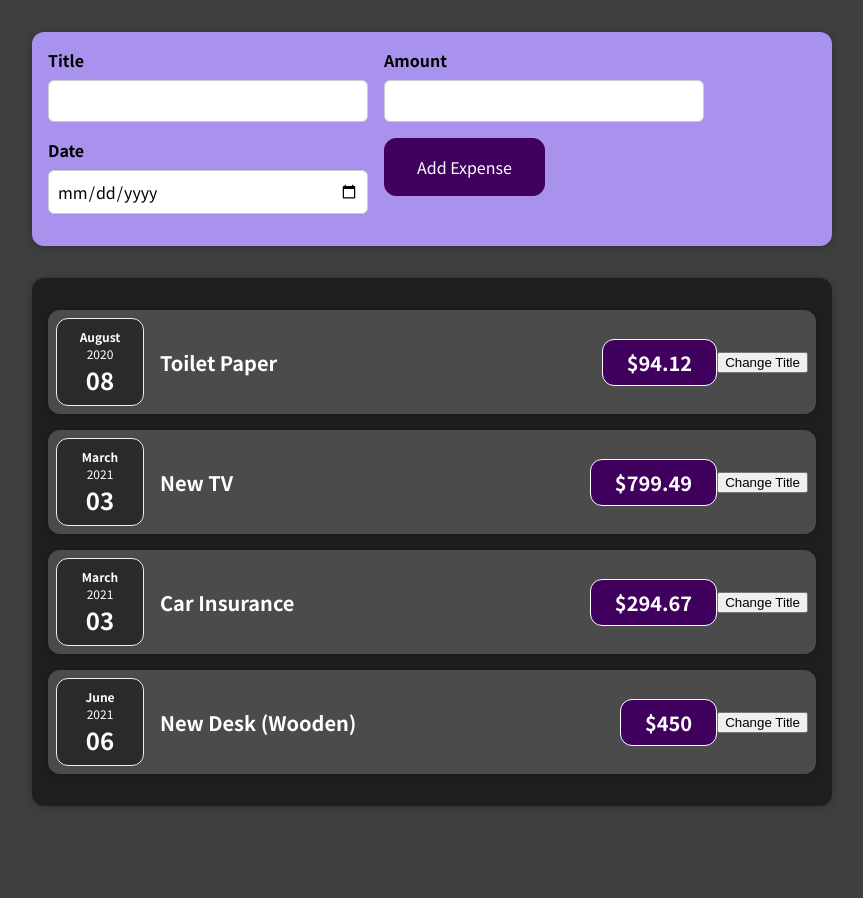
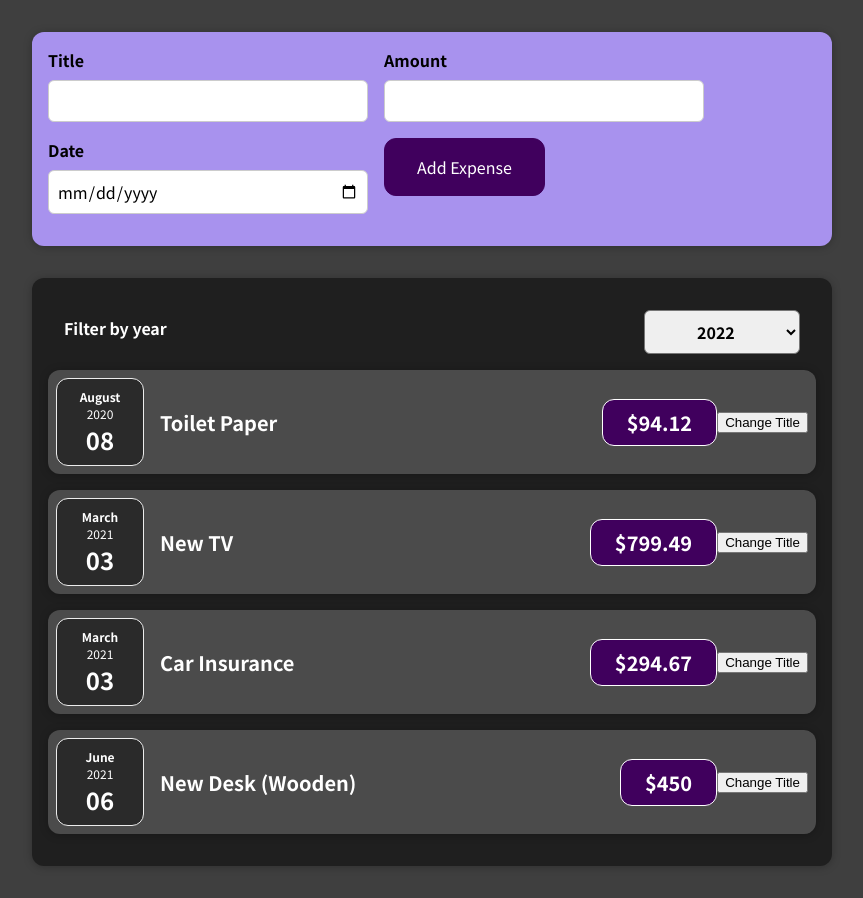
Before and after one commit to priyanka-1894/React-Training, a React (Create React App) app in the folder react-complete-guide/: page / in a window 1280 px wide. Shown: the whole page, without its empty margins (208-1071 px from the left). Before the commit the page ends 838 px from the top, so only its background shows below. Built offline with nearby package versions, Linux system fonts and the light colour scheme.

Commit message:
React State & Working with Events - Adding Two-Way Binding, Child-to-Parent Component Communication (Bottom-up), Lifting the State Up

```diff
--- a/react-complete-guide/src/App.js
+++ b/react-complete-guide/src/App.js
@@ -25,19 +25,29 @@
     },
   ];
 
+  const addExpenseHandler = (expense) => {
+    console.log('In App.js');
+    console.log(expense);
+  }
+
+  const filterExpense = (filter) => {
+    console.log(filter);
+  }
+
+  /* Previous w/o JSX Syntax */
+  // return React.createElement(
+  //   'div',
+  //   {},
+  //   React.createElement(NewExpense, {} ),
+  //   React.createElement(Expenses, { expenses: expenses }));
+
   /* JSX Syntax */
-  // return (
-  //   <div>
-  //     <h2>Let's get started!</h2>
-  //     <Expenses />
-  //   </div>
-  // );
-
-  return React.createElement(
-    'div',
-    {},
-    React.createElement(NewExpense, {} ),
-    React.createElement(Expenses, { expenses: expenses }));
+  return (
+    <div>
+      <NewExpense onAddExpense={ addExpenseHandler } />
+      <Expenses expenses={ expenses } filterExpense={ filterExpense } />
+    </div>
+  );
 }
 
 export default App;
--- a/react-complete-guide/src/components/Expenses/Expenses.js
+++ b/react-complete-guide/src/components/Expenses/Expenses.js
@@ -1,16 +1,25 @@
 import ExpenseItem from "./ExpenseItem";
+import ExpensesFilter from "./ExpensesFilter";
+
 import Card from '../UI/Card';
 
 import './Expenses.css';
 
 function Expenses(props) {
+    const filterExpenseHandler = (filter) => {
+        props.filterExpense(filter);
+    }
+
     return (
+        <div>
             <Card className="expenses">
+                <ExpensesFilter filterExpense={ filterExpenseHandler } />
                 <ExpenseItem title={ props.expenses[0].title } amount={ props.expenses[0].amount } date={ props.expenses[0].date } />
                 <ExpenseItem title={ props.expenses[1].title } amount={ props.expenses[1].amount } date={ props.expenses[1].date } />
                 <ExpenseItem title={ props.expenses[2].title } amount={ props.expenses[2].amount } date={ props.expenses[2].date } />
                 <ExpenseItem title={ props.expenses[3].title } amount={ props.expenses[3].amount } date={ props.expenses[3].date } />
             </Card>
+        </div>
     );
 }
 
--- /dev/null
+++ b/react-complete-guide/src/components/Expenses/ExpensesFilter.css
@@ -0,0 +1,24 @@
+.expenses-filter {
+    color: white;
+    padding: 0 1rem;
+}
+
+.expenses-filter__control {
+    display: flex;
+    width: 100%;
+    align-items: center;
+    justify-content: space-between;
+    margin: 1rem 0;
+}
+
+.expenses-filter label {
+    font-weight: bold;
+    margin-bottom: 0.5rem;
+}
+
+.expenses-filter select {
+    font: inherit;
+    padding: 0.5rem 3rem;
+    font-weight: bold;
+    border-radius: 6px;
+}
--- /dev/null
+++ b/react-complete-guide/src/components/Expenses/ExpensesFilter.js
@@ -0,0 +1,23 @@
+import './ExpensesFilter.css';
+
+const ExpensesFilter = (props) => {
+    const selectChangeHandler = (event) => {
+        props.filterExpense(event.target.value);
+    }
+
+    return (
+        <div className='expenses-filter'>
+            <div className='expenses-filter__control'>
+                <label>Filter by year</label>
+                <select onChange={ selectChangeHandler }>
+                    <option value='2022'>2022</option>
+                    <option value='2021'>2021</option>
+                    <option value='2020'>2020</option>
+                    <option value='2019'>2019</option>
+                </select>
+            </div>
+        </div>
+    );
+};
+
+export default ExpensesFilter;
--- a/react-complete-guide/src/components/NewExpense/ExpenseForm.js
+++ b/react-complete-guide/src/components/NewExpense/ExpenseForm.js
@@ -2,7 +2,7 @@
 
 import './ExpenseForm.css';
 
-const ExpenseForm = () => {
+const ExpenseForm = (props) => {
     const [enteredTitle, setEnteredTitle] = useState('');
     const [enteredAmount, setEnteredAmount] = useState('');
     const [enteredDate, setEnteredDate] = useState('');
@@ -56,7 +56,10 @@
             date: new Date(enteredDate)
         }
 
-        console.log(expensesData);
+        props.onSaveExpenseData(expensesData);
+        setEnteredTitle('');
+        setEnteredAmount('');
+        setEnteredDate('');
     }
 
     return (
@@ -64,17 +67,17 @@
             <div className="new-expense__controls">
                 <div className="new-expense__control">
                     <label>Title</label>
-                    <input type="text" onChange={ titleChangeHandler } />
+                    <input type="text" value={ enteredTitle } onChange={ titleChangeHandler } />
                 </div>
 
                 <div className="new-expense__control">
                     <label>Amount</label>
-                    <input type="number" min='0.01' step='0.01' onChange={ amountChangeHandler } />
+                    <input type="number" value={ enteredAmount } min='0.01' step='0.01' onChange={ amountChangeHandler } />
                 </div>
 
                 <div className="new-expense__control">
                     <label>Date</label>
-                    <input type="date" min="2019-01-01" max="2022-12-31" onChange={ dateChangeHandler } />
+                    <input type="date" value={ enteredDate } min="2019-01-01" max="2022-12-31" onChange={ dateChangeHandler } />
                 </div>
 
                 <div className="new-expense__actions">
--- a/react-complete-guide/src/components/NewExpense/NewExpense.js
+++ b/react-complete-guide/src/components/NewExpense/NewExpense.js
@@ -2,10 +2,19 @@
 
 import './NewExpense.css';
 
-const NewExpense = () => {
+const NewExpense = (props) => {
+    const saveExpenseDataHandler = (enteredExpenseData) => {
+        const expenseData = {
+            ...enteredExpenseData,
+            id: Math.random().toString()
+        }
+
+        props.onAddExpense(expenseData)
+    }
+
     return (
         <div className="new-expense">
-            <ExpenseForm />
+            <ExpenseForm onSaveExpenseData={ saveExpenseDataHandler } />
         </div>
     );
 }
```
Lines whose indentation alone changed are shown as unchanged.
